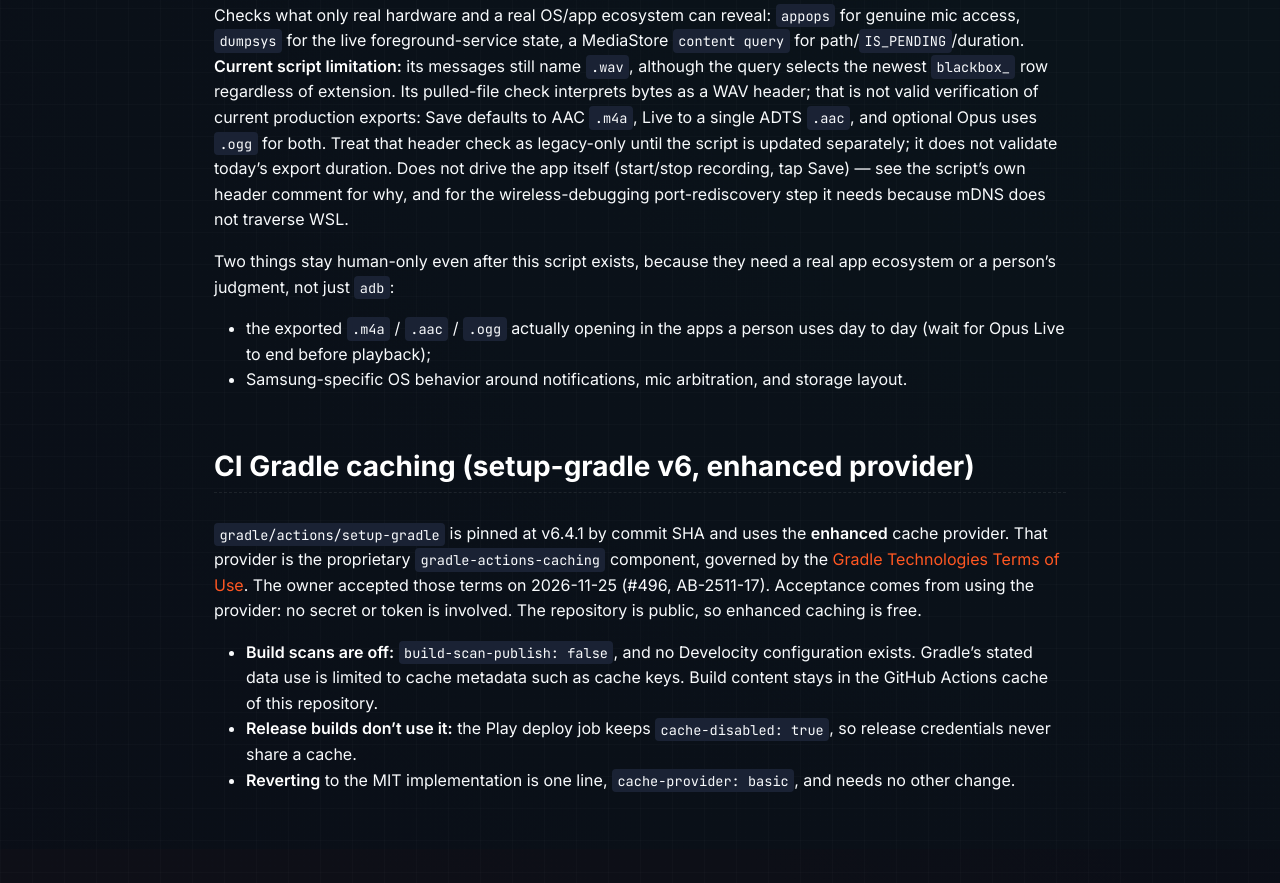
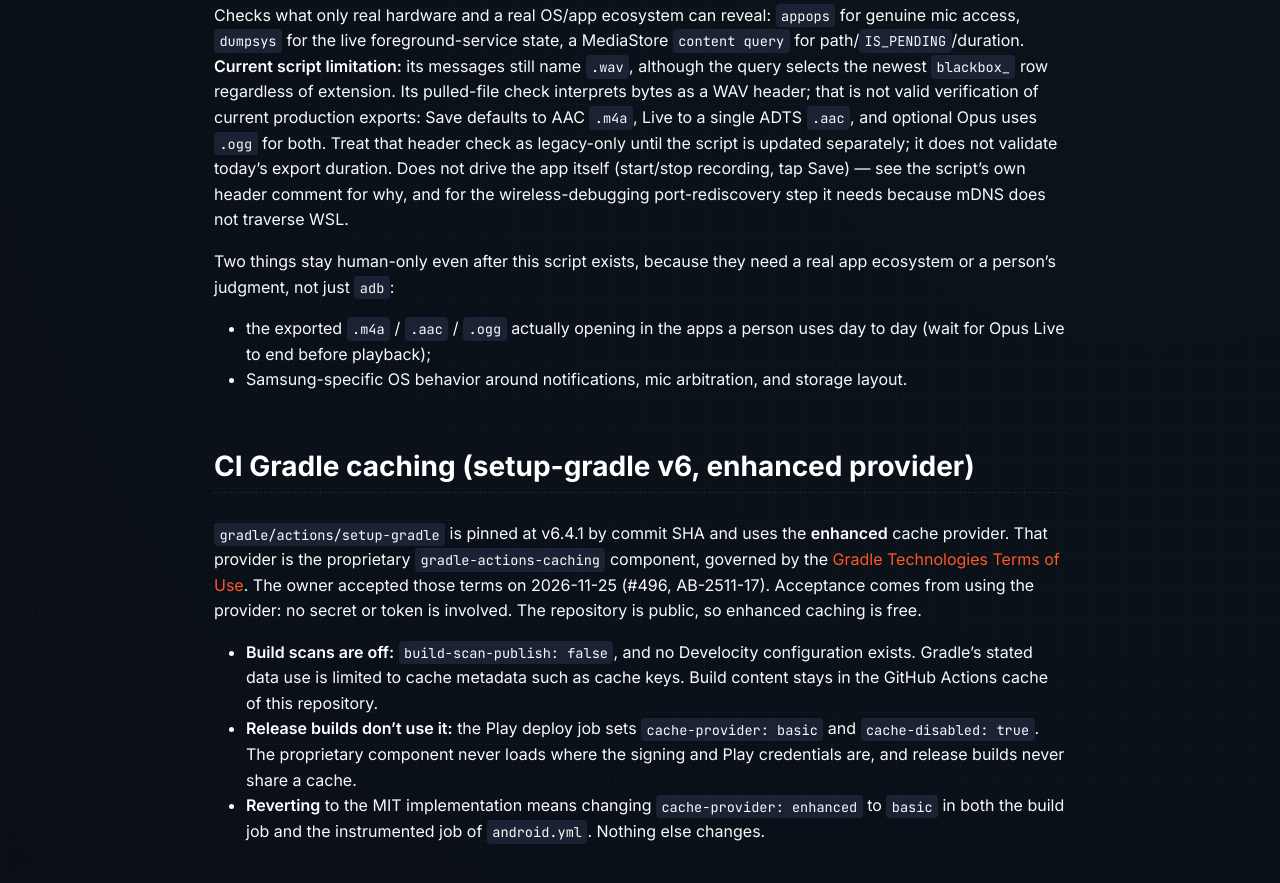
Before and after one commit to alexandre-machado/audio-blackbox, a Jekyll site: the page built from docs/testing/tiers.md, in a window 1280 px wide and 900 px high, scrolled down 3960 px. Shown: the top 883 px of the window. Built offline with Jekyll 4.4.1, drawn with Linux system fonts in a browser that asks for light colours; our own code applies the rules of GitHub Pages for plain Markdown files; before the commit the page ends 4809 px from its top, so only the background shows below that.

Commit message:
ci: explicit cache providers per job; basic in the release job (PR #502 review)
- SEC-1: the instrumented job now states cache-provider: enhanced and build-scan-publish: false
  explicitly, instead of relying on the default.
- REV-6: the Play deploy job uses cache-provider: basic, still with cache-disabled: true, so the
  proprietary gradle-actions-caching component never loads in the job that holds the signing
  and Play credentials.
- REV-5: the revert note in docs/testing/tiers.md now names both jobs.

Refs #496

Co-Authored-By: Claude Opus 5.5 <noreply@anthropic.com>
Claude-Session: https://claude.ai/code/session_01DAuwvqLMqUYR79G1y28TuE

```diff
--- a/docs/testing/tiers.md
+++ b/docs/testing/tiers.md
@@ -164,5 +164,5 @@ or a person's judgment, not just `adb`:
 `gradle/actions/setup-gradle` is pinned at v6.4.1 by commit SHA and uses the **enhanced** cache provider. That provider is the proprietary `gradle-actions-caching` component, governed by the [Gradle Technologies Terms of Use](https://gradle.com/legal/gradle-technologies-terms-of-use/). The owner accepted those terms on 2026-11-25 (#496, AB-2511-17). Acceptance comes from using the provider: no secret or token is involved. The repository is public, so enhanced caching is free.
 
 - **Build scans are off:** `build-scan-publish: false`, and no Develocity configuration exists. Gradle's stated data use is limited to cache metadata such as cache keys. Build content stays in the GitHub Actions cache of this repository.
-- **Release builds don't use it:** the Play deploy job keeps `cache-disabled: true`, so release credentials never share a cache.
-- **Reverting** to the MIT implementation is one line, `cache-provider: basic`, and needs no other change.
+- **Release builds don't use it:** the Play deploy job sets `cache-provider: basic` and `cache-disabled: true`. The proprietary component never loads where the signing and Play credentials are, and release builds never share a cache.
+- **Reverting** to the MIT implementation means changing `cache-provider: enhanced` to `basic` in both the build job and the instrumented job of `android.yml`. Nothing else changes.
```
Also changed, not shown: .github/workflows/android.yml.
